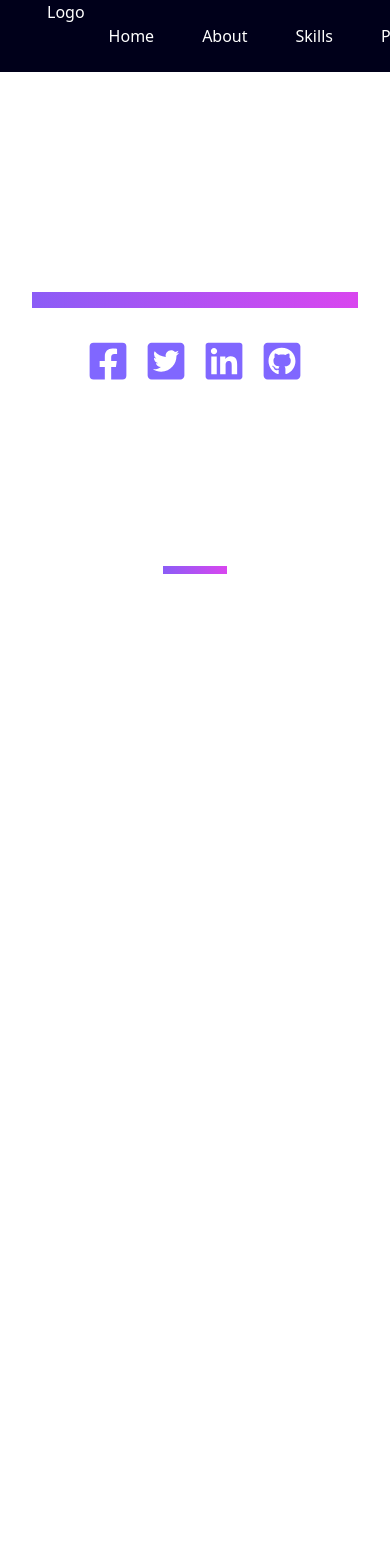
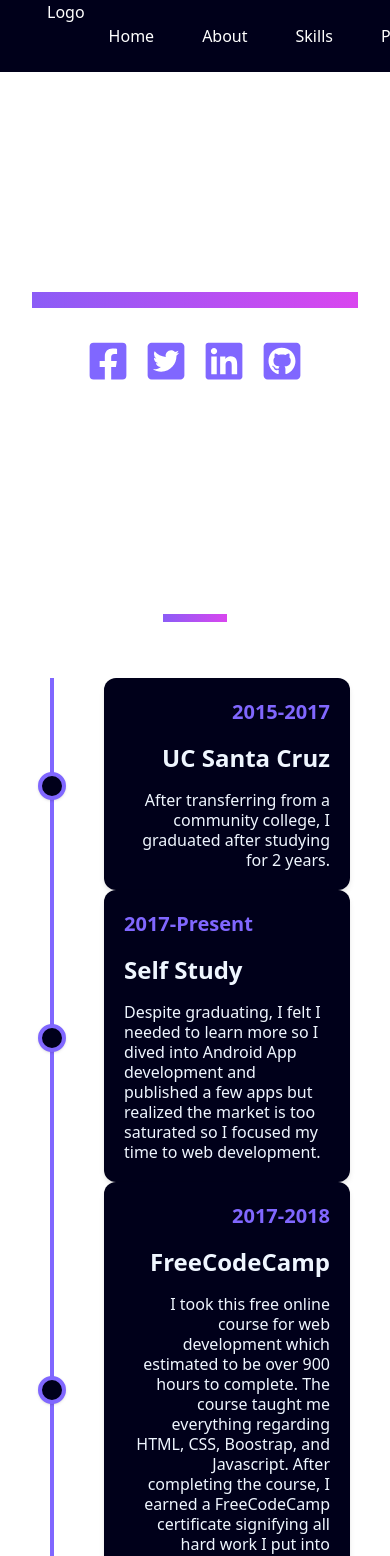
Before and after one commit to lee44/website-portfolio, a Next.js app: page / in a window 390 px wide. Shown: the top 1556 px of the page. Built offline with nearby package versions, Linux system fonts and the light colour scheme.

Commit message:
Added timeline still working on layout for mobile"

```diff
--- /dev/null
+++ b/components/timeline/data.js
@@ -0,0 +1,25 @@
+export const events = [
+  {
+    period: '2015-2017',
+    title: 'UC Santa Cruz',
+    description: 'After transferring from a community college, I graduated after studying for 2 years.',
+  },
+  {
+    period: '2017-Present',
+    title: 'Self Study',
+    description:
+      'Despite graduating, I felt I needed to learn more so I dived into Android App development and published a few apps but realized the market is too saturated so I focused my time to web development.',
+  },
+  {
+    period: '2017-2018',
+    title: 'FreeCodeCamp',
+    description:
+      'I took this free online course for web development which estimated to be over 900 hours to complete. The course taught me everything regarding HTML, CSS, Boostrap, and Javascript. After completing the course, I earned a FreeCodeCamp certificate signifying all hard work I put into personal studying.',
+  },
+  {
+    period: '2017-Present',
+    title: 'EagleRider',
+    description:
+      'I found a job at a company called EagleRider as a Jr. Project Manager. This job taught me much about the employee boss relationship, communicating with my coworkers, double checking and completing important tasks. While I appreciate everything I learned, I believe my growth has stagnated and it is time for me to search for a job that can help me achieve my goal of becoming a full stack developer.',
+  },
+]
--- /dev/null
+++ b/components/timeline/timeline.js
@@ -0,0 +1,51 @@
+import React from 'react'
+import SubTitle from '../title/subTitle'
+import { events } from './data'
+
+const Timeline = () => {
+  return (
+    <>
+      <SubTitle subtitle={'About Me/Goals'} />
+
+      <div className='flex flex-col md:grid grid-cols-9 mx-auto p-2 text-blue-50'>
+        {events.map((value, index) => {
+          if (index % 2 === 0) {
+            return (
+              <div key={index} className='flex flex-row-reverse md:contents'>
+                <div className='bg-primary-bg col-start-1 col-end-5 p-5 rounded-xl ml-auto shadow-md'>
+                  <h5 className='font-semibold text-right my-0 text-primary'>{value.period}</h5>
+                  <h4 className='font-semibold text-right'>{value.title}</h4>
+                  <p className='leading-tight text-right my-0'>{value.description}</p>
+                </div>
+                <div className='col-start-5 col-end-6 md:mx-auto relative mr-10'>
+                  <div className='h-full w-6 flex items-center justify-center'>
+                    <div className='h-full w-1 bg-primary pointer-events-none'></div>
+                  </div>
+                  <div className='w-7 h-7 absolute top-1/2 -left-0.5 -mt-3 rounded-full bg-primary-bg shadow border-4 border-primary'></div>
+                </div>
+              </div>
+            )
+          } else {
+            return (
+              <div key={index} className='flex md:contents'>
+                <div className='col-start-5 col-end-6 mr-10 md:mx-auto relative'>
+                  <div className='h-full w-6 flex items-center justify-center'>
+                    <div className='h-full w-1 bg-primary pointer-events-none'></div>
+                  </div>
+                  <div className='w-7 h-7 absolute top-1/2 -left-0.5 -mt-3 rounded-full bg-primary-bg shadow border-4 border-primary'></div>
+                </div>
+                <div className='bg-primary-bg col-start-6 col-end-10 p-5 rounded-xl mr-auto shadow-md'>
+                  <h5 className='font-semibold text-left my-0 text-primary'>{value.period}</h5>
+                  <h4 className='font-semibold text-left'>{value.title}</h4>
+                  <p className='leading-tight text-left my-0'>{value.description}</p>
+                </div>
+              </div>
+            )
+          }
+        })}
+      </div>
+    </>
+  )
+}
+
+export default Timeline
--- a/pages/index.js
+++ b/pages/index.js
@@ -6,6 +6,7 @@ import Nav from '../components/nav/navigation'
 import Portfolio from '../components/portfolio/portfolio'
 import Title from '../components/title/title'
 import Contact from '../components/contact/contact'
+import Timeline from '../components/timeline/timeline'
 
 export default function Home() {
   return (
@@ -26,6 +27,9 @@ export default function Home() {
           <SocialBar direction={'horizontal'} showLinks={false} />
         </section>
         <section className=''>
+          <Timeline />
+        </section>
+        <section className=''>
           <Skills />
         </section>
         <section className=''>
```
